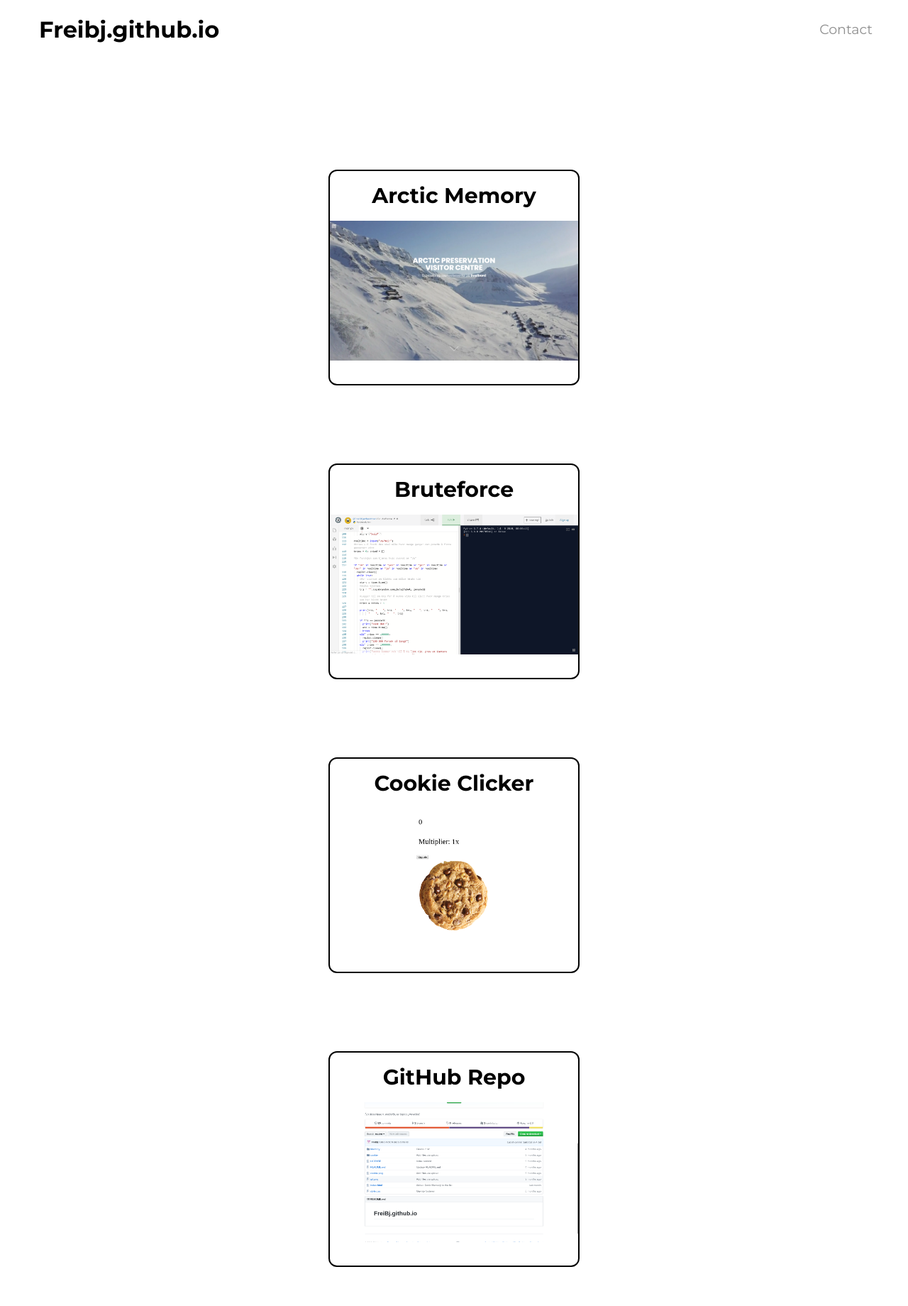
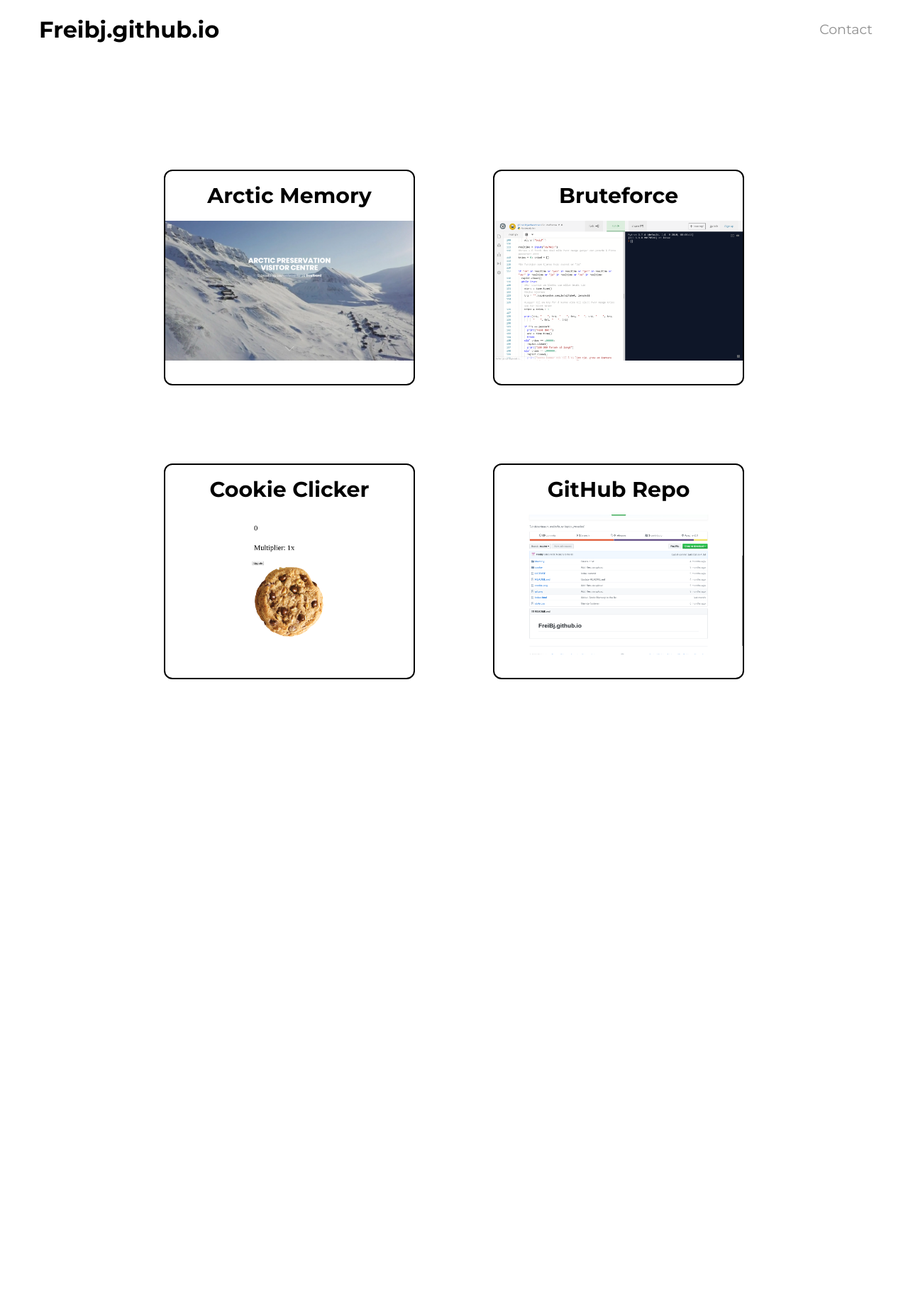
Before and after one commit to FreiBj/FreiBj.github.io, a PHP site: page / in a window 1280 px wide. Shown: the whole page at 71% size. After the commit the page ends 957 px from the top, so only its background shows below. Run offline with PHP 8.4, Linux system fonts and the light colour scheme.

Commit message:
Updated containers so they wrap next to eachother.
The containers would be in one straight line, now they should be in pairs of 2 on wide screens.

```diff
--- a/sites.css
+++ b/sites.css
@@ -36,14 +36,14 @@
 }
 
 
-.container{
-  display:flex;
-  margin:auto;
-  width:50%;
-  flex-wrap: wrap;
-  text-align:center;
-  justify-content:space-evenly;
-  margin-top:100px;
+.container {
+   display: flex;
+   margin: auto;
+   width: 100%;
+   flex-wrap: wrap;
+   text-align: center;
+   justify-content: center;
+   margin-top: 100px;
 }
 
 .item {
```
